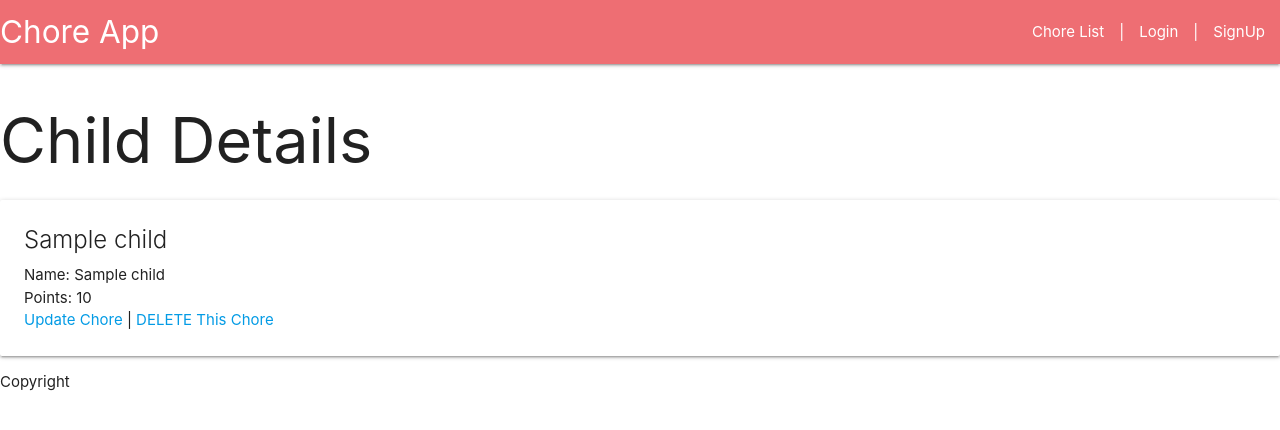
After one commit to chauncy-n/choreapp, a Django app: template main_app/templates/children/detail.html in a window 1280 px wide. The commit adds this page. Shown: the top 430 px of the page. Run offline with Django 3.2, Linux system fonts and the light colour scheme; the template is opened without the code that fills it: values that come from a table or form of the project are taken from there, others are empty; tables that the repository leaves empty hold one stand-in row (values such as "Sample post"); parts of the project's set-up code (start-up, migrations or seed data) failed here and were passed over.

Commit message:
created extension pages for child models.

```diff
--- a/main_app/models.py
+++ b/main_app/models.py
@@ -19,6 +19,7 @@ class Chore(models.Model):
 
 class Child(models.Model):
     parent = models.ForeignKey(User, on_delete=models.CASCADE)
+    name = models.CharField(max_length=50)
     points = models.IntegerField(default=0)
     chores = models.ManyToManyField(Chore)
 
--- /dev/null
+++ b/main_app/templates/children/detail.html
@@ -0,0 +1,16 @@
+{% extends 'base.html' %}
+{% block content %}
+
+<h1>Child Details</h1>
+
+<div class="card">
+    <div class="card-content">
+        <span class="card-title">{{ child.name }}</span>
+        <p>Name: {{ child.name }}</p>
+        <p>Points: {{ child.points }}</p>
+        <a href="{% url 'children_update' child.id %}">Update Chore</a> |
+        <a href="{% url 'children_delete' child.id %}">DELETE This Chore</a>
+    </div>
+</div>
+
+{% endblock %}
--- a/main_app/templates/chores/detail.html
+++ b/main_app/templates/chores/detail.html
@@ -6,7 +6,7 @@
 <div class="card">
     <div class="card-content">
         <span class="card-title">{{ chore.task }}</span>
-        <p>Breed: {{ chore.task }}</p>
+        <p>Task: {{ chore.task }}</p>
         <p>Description: {{ chore.description }}</p>
         <p>Points: {{chore.points}} </p>
         <a href="{% url 'chores_update' chore.id %}">Update Chore</a> |
--- a/main_app/templates/profile.html
+++ b/main_app/templates/profile.html
@@ -2,13 +2,13 @@
 
 {% block content %}
 
-<h1>{{ username }}'s chores:</h1>
+<h1>{{ username }}'s Kids:</h1>
 
-{% for chore in chores %}
+{% for child in childs %}
 <a href="/chores/{{ chore.id }}">
   <ul>
     <li>{{child.points}} </li>
-    <li>{{ chore.task }}</li>
+    <li>{{ child.name }}</li>
     <li>Points:  </li>
   </ul>
 </a>
--- a/main_app/urls.py
+++ b/main_app/urls.py
@@ -12,6 +12,7 @@ urlpatterns = [
     path('chores/create/', views.ChoreCreate.as_view(), name='chores_create'),
     path('chores/<int:pk>/update/', views.ChoreUpdate.as_view(), name='chores_update'),
     path('chores/<int:pk>/delete/', views.ChoreDelete.as_view(), name='chores_delete'),
+    path('children/', views.children_index, name='chores_index'),
     path('children/create/', views.ChildCreate.as_view(), name='children_create'),
     path('children/<int:pk>/update/', views.ChildUpdate.as_view(), name='children_update'),
     path('children/<int:pk>/delete/', views.ChildDelete.as_view(), name='children_delete'),
```
Also changed, not shown: main_app/templates/children/index.html (added, +19 -0 lines), main_app/views.py (+11 -2 lines), main_app/migrations/0005_child_name.py (added).
